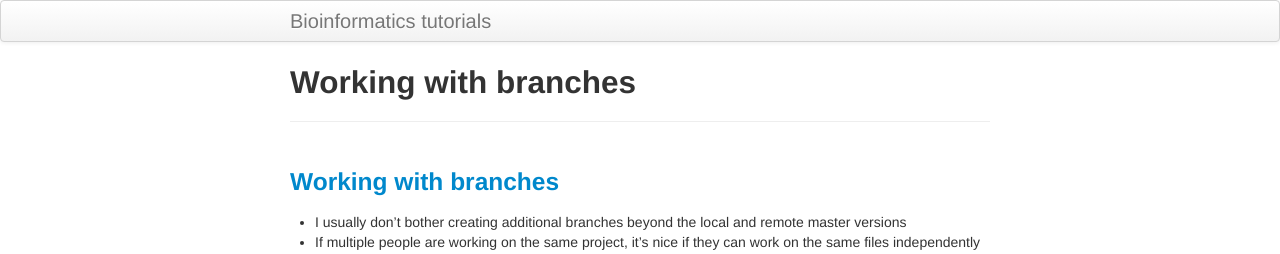
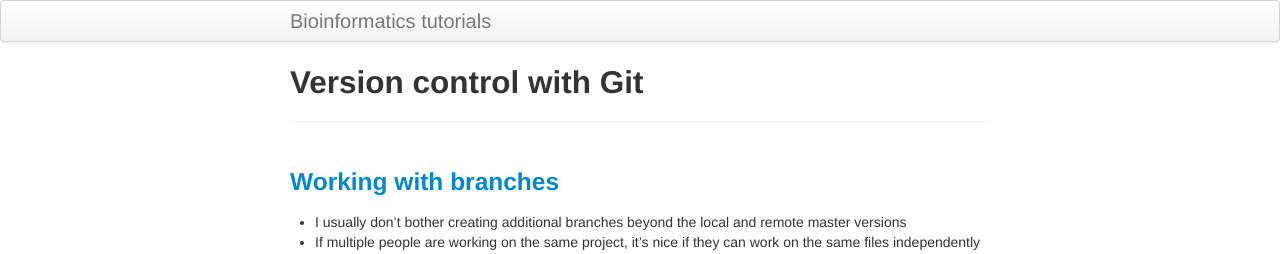
Before and after one commit to Dazcam/Bioinformatics-tutorials, a Jekyll site: the page built from pages/version_control/using_branches.md, in a window 1280 px wide. Shown: the top 254 px of the page. Built offline with Jekyll 4.4.1, drawn with Linux system fonts in a browser that asks for light colours; our own code applies the rules of GitHub Pages for plain Markdown files.

Commit message:
Update using_branches.md

```diff
--- a/pages/version_control/using_branches.md
+++ b/pages/version_control/using_branches.md
@@ -1,3 +1,9 @@
+---
+layout: page
+title: Version control with Git
+description: Version control with Git inroduction
+---
+
 ### [Working with branches](https://git-scm.com/book/en/v2/Git-Branching-Basic-Branching-and-Merging)
 - I usually don't bother creating additional branches beyond the local and remote master versions
 - If multiple people are working on the same project, it's nice if they can work on the same files independently without having to merge everything together each time they make a commit
```
